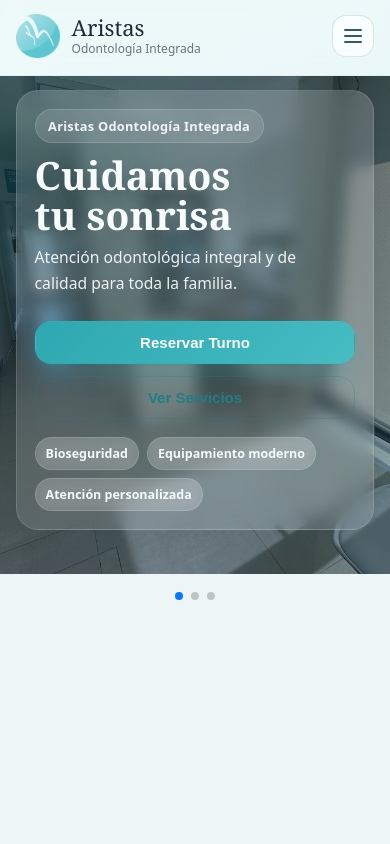
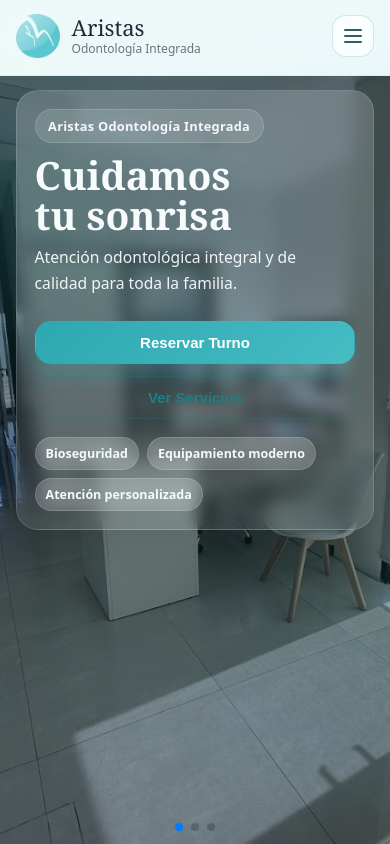
Before and after one commit to Nico9220/consultorio-aristas, a Vue app: page / in a window 390 px wide. Built offline with nearby package versions, Linux system fonts and the light colour scheme.

Commit message:
fix mobile

```diff
--- a/src/components/home/HeroSection.vue
+++ b/src/components/home/HeroSection.vue
@@ -19,7 +19,6 @@ type Slide = {
   subtitle: string;
   primary: { label: string; id: string };
   secondary: { label: string; id: string };
-  theme: "a" | "b" | "c";
   image?: string;
 };
 
@@ -30,7 +29,6 @@ const slides: Slide[] = [
       "Atención odontológica integral y de calidad para toda la familia.",
     primary: { label: "Reservar Turno", id: "turnos" },
     secondary: { label: "Ver Servicios", id: "servicios" },
-    theme: "a",
     image: hero1,
   },
   {
@@ -38,7 +36,6 @@ const slides: Slide[] = [
     subtitle: "Tratamientos modernos con un enfoque humano y personalizado.",
     primary: { label: "Consultanos", id: "contacto" },
     secondary: { label: "Reservar Turno", id: "turnos" },
-    theme: "b",
     image: hero2,
   },
   {
@@ -46,7 +43,6 @@ const slides: Slide[] = [
     subtitle: "Diagnóstico, seguimiento y opciones pensadas para vos.",
     primary: { label: "Nuestros Servicios", id: "servicios" },
     secondary: { label: "Contacto", id: "contacto" },
-    theme: "c",
     image: hero3,
   },
 ];
@@ -66,6 +62,7 @@ const goTo = async (id: string) => {
       :loop="true"
       effect="fade"
       :fadeEffect="{ crossFade: true }"
+      :autoHeight="true"
       :speed="900"
       :autoplay="{ delay: 6500, disableOnInteraction: false }"
       :pagination="{ clickable: true }"
@@ -73,7 +70,6 @@ const goTo = async (id: string) => {
       <SwiperSlide v-for="(s, i) in slides" :key="i">
         <div
           class="slide"
-          :class="s.theme"
           :style="s.image ? { backgroundImage: `url(${s.image})` } : undefined"
         >
           <div class="overlay" />
@@ -116,8 +112,8 @@ const goTo = async (id: string) => {
 <style scoped>
 .hero {
   position: relative;
-  background: #eef5f6;
   overflow: hidden;
+  background: transparent;
 }
 
 .heroSwiper {
@@ -127,7 +123,11 @@ const goTo = async (id: string) => {
 .heroSwiper,
 :deep(.swiper-wrapper),
 :deep(.swiper-slide) {
-  height: 100%;
+  width: 100%;
+}
+
+:deep(.swiper-slide) {
+  height: auto !important;
 }
 
 .slide {
@@ -146,36 +146,6 @@ const goTo = async (id: string) => {
   .slide {
     min-height: calc(100vh - var(--header-h));
   }
-}
-
-.slide.a {
-  background-image:
-    radial-gradient(
-      900px 420px at 20% 20%,
-      rgba(70, 188, 195, 0.2),
-      transparent 60%
-    ),
-    linear-gradient(135deg, rgba(233, 247, 248, 0.7), rgba(246, 251, 252, 0.7));
-}
-
-.slide.b {
-  background-image:
-    radial-gradient(
-      900px 420px at 10% 10%,
-      rgba(46, 168, 176, 0.18),
-      transparent 60%
-    ),
-    linear-gradient(135deg, rgba(246, 251, 252, 0.66), rgba(233, 247, 248, 0.66));
-}
-
-.slide.c {
-  background-image:
-    radial-gradient(
-      900px 420px at 30% 10%,
-      rgba(31, 127, 134, 0.18),
-      transparent 60%
-    ),
-    linear-gradient(135deg, rgba(233, 247, 248, 0.66), rgba(246, 251, 252, 0.66));
 }
 
 .overlay {
@@ -221,7 +191,7 @@ const goTo = async (id: string) => {
   justify-content: center;
   min-height: calc(100svh - var(--header-h));
   padding-top: 40px;
-  padding-bottom: 72px;
+  padding-bottom: 56px;
 }
 
 @supports not (height: 100svh) {
@@ -252,7 +222,7 @@ const goTo = async (id: string) => {
   border-radius: 999px;
   background: rgba(255, 255, 255, 0.12);
   border: 1px solid rgba(255, 255, 255, 0.14);
-  color: rgba(255, 255, 255, 0.9);
+  color: rgba(255, 255, 255, 0.92);
   font-size: 0.88rem;
   font-weight: 700;
   letter-spacing: 0.02em;
@@ -271,7 +241,7 @@ const goTo = async (id: string) => {
 .subtitle {
   margin: 0 auto;
   max-width: 30ch;
-  color: rgba(255, 255, 255, 0.9);
+  color: rgba(255, 255, 255, 0.92);
   font-size: 1.08rem;
   line-height: 1.75;
 }
@@ -304,7 +274,7 @@ const goTo = async (id: string) => {
 }
 
 :deep(.swiper-pagination) {
-  bottom: 18px;
+  bottom: 14px;
 }
 
 :deep(.swiper-pagination-bullet) {
@@ -323,14 +293,19 @@ const goTo = async (id: string) => {
 }
 
 @media (max-width: 860px) {
+  .hero {
+    min-height: calc(100svh - var(--header-h));
+  }
+
   .heroSwiper,
   :deep(.swiper-wrapper),
   :deep(.swiper-slide) {
-    height: auto;
+    height: calc(100svh - var(--header-h)) !important;
   }
 
   .slide {
-    min-height: auto;
+    min-height: calc(100svh - var(--header-h));
+    height: calc(100svh - var(--header-h));
     align-items: flex-start;
     justify-content: stretch;
     background-position: center;
@@ -351,7 +326,8 @@ const goTo = async (id: string) => {
   }
 
   .heroInner {
-    min-height: auto;
+    min-height: calc(100svh - var(--header-h));
+    height: calc(100svh - var(--header-h));
     align-items: flex-start;
     justify-content: stretch;
     padding-top: 18px;
@@ -404,10 +380,35 @@ const goTo = async (id: string) => {
     font-size: 0.78rem;
     padding: 7px 10px;
   }
+
+  :deep(.swiper-pagination) {
+    position: absolute;
+    left: 0;
+    right: 0;
+    bottom: 12px;
+    margin-top: 0;
+  }
 }
 
 @media (max-width: 560px) {
+  .hero {
+    min-height: calc(100svh - var(--header-h));
+  }
+
+  .heroSwiper,
+  :deep(.swiper-wrapper),
+  :deep(.swiper-slide) {
+    height: calc(100svh - var(--header-h)) !important;
+  }
+
+  .slide {
+    min-height: calc(100svh - var(--header-h));
+    height: calc(100svh - var(--header-h));
+  }
+
   .heroInner {
+    min-height: calc(100svh - var(--header-h));
+    height: calc(100svh - var(--header-h));
     padding-top: 14px;
     padding-bottom: 44px;
   }
--- a/src/components/home/ServicesSection.vue
+++ b/src/components/home/ServicesSection.vue
@@ -69,8 +69,7 @@ const servicios: Servicio[] = [
 
 <style scoped>
 .section {
-  display: flex;
-  align-items: center;
+  display: block;
   padding: 56px 0;
 }
 
@@ -97,10 +96,8 @@ const servicios: Servicio[] = [
   display: flex;
   align-items: center;
   justify-content: center;
-
   background: rgba(233, 247, 248, 0.9);
   border: 1px solid rgba(31, 127, 134, 0.16);
-
   color: #1f7f86;
 }
 
@@ -108,15 +105,41 @@ const servicios: Servicio[] = [
   margin: 12px 0 6px;
   font-size: 16px;
 }
+
 .d {
   margin: 0;
   color: var(--muted);
   line-height: 1.6;
   font-size: 14px;
-
   display: -webkit-box;
   -webkit-line-clamp: 3;
   -webkit-box-orient: vertical;
   overflow: hidden;
 }
+
+@media (max-width: 768px) {
+  .section {
+    padding: 32px 0 48px;
+    min-height: auto;
+  }
+
+  .grid {
+    margin-top: 18px;
+    grid-template-columns: 1fr;
+    gap: 14px;
+  }
+
+  .item {
+    padding: 16px;
+  }
+
+  .t {
+    font-size: 15px;
+  }
+
+  .d {
+    font-size: 13.5px;
+    -webkit-line-clamp: unset;
+  }
+}
 </style>
```
